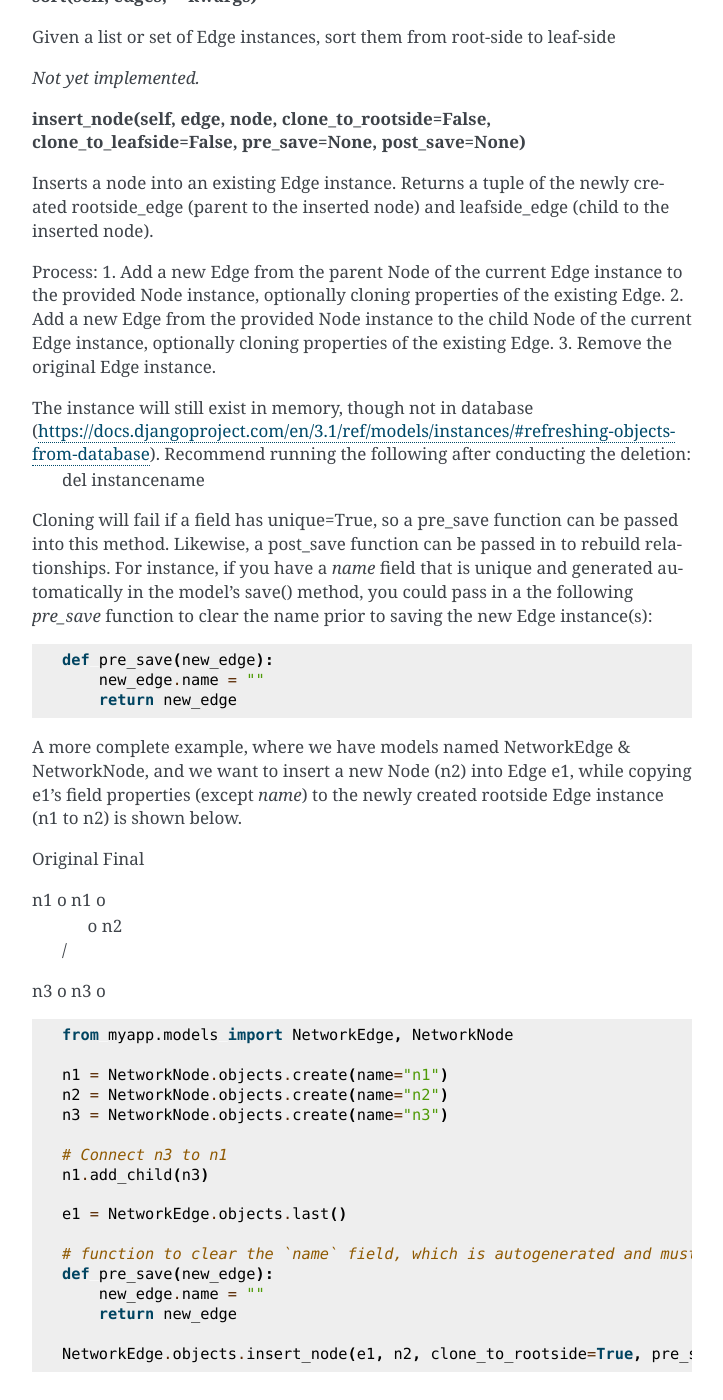
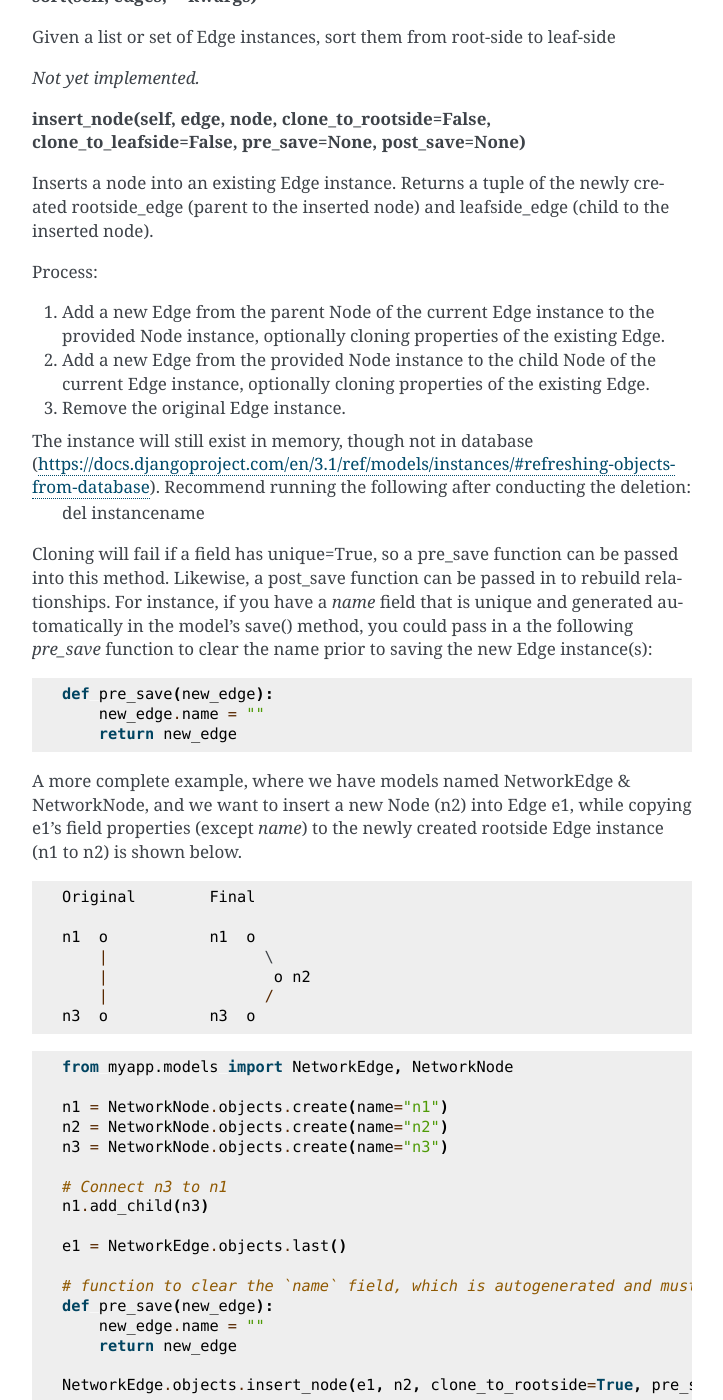
Before and after one commit to OmenApps/django-postgresql-dag, a Sphinx documentation site: the page built from docs/methods.rst, in a window 1280 px wide and 1400 px high, scrolled down 5433 px. Shown: the whole window, without its empty margins (388-1111 px from the left). Built offline with Sphinx 7.4.7, drawn with Linux system fonts in a browser that asks for light colours.

Commit message:
Fixed docs formatting

```diff
--- a/docs/methods.rst
+++ b/docs/methods.rst
@@ -246,6 +246,7 @@ Given a list or set of Edge instances, sort them from root-side to leaf-side
 Inserts a node into an existing Edge instance. Returns a tuple of the newly created rootside_edge (parent to the inserted node) and leafside_edge (child to the inserted node).
 
 Process:
+
 1. Add a new Edge from the parent Node of the current Edge instance to the provided Node instance, optionally cloning properties of the existing Edge.
 2. Add a new Edge from the provided Node instance to the child Node of the current Edge instance, optionally cloning properties of the existing Edge.
 3. Remove the original Edge instance.
@@ -263,13 +264,15 @@ Cloning will fail if a field has unique=True, so a pre_save function can be pass
 
 A more complete example, where we have models named NetworkEdge & NetworkNode, and we want to insert a new Node (n2) into Edge e1, while copying e1's field properties (except `name`) to the newly created rootside Edge instance (n1 to n2) is shown below.
 
-Original        Final
+::
 
-n1  o           n1  o
-    |                 \
-    |                  o n2
-    |                 /
-n3  o           n3  o
+    Original        Final
+
+    n1  o           n1  o
+        |                 \
+        |                  o n2
+        |                 /
+    n3  o           n3  o
 
 
 ::
--- a/setup.py
+++ b/setup.py
@@ -3,7 +3,7 @@
 import os
 from setuptools import setup
 
-version = "0.2.3"
+version = "0.2.4"
 
 classifiers = [
     "Development Status :: 3 - Alpha",
```
